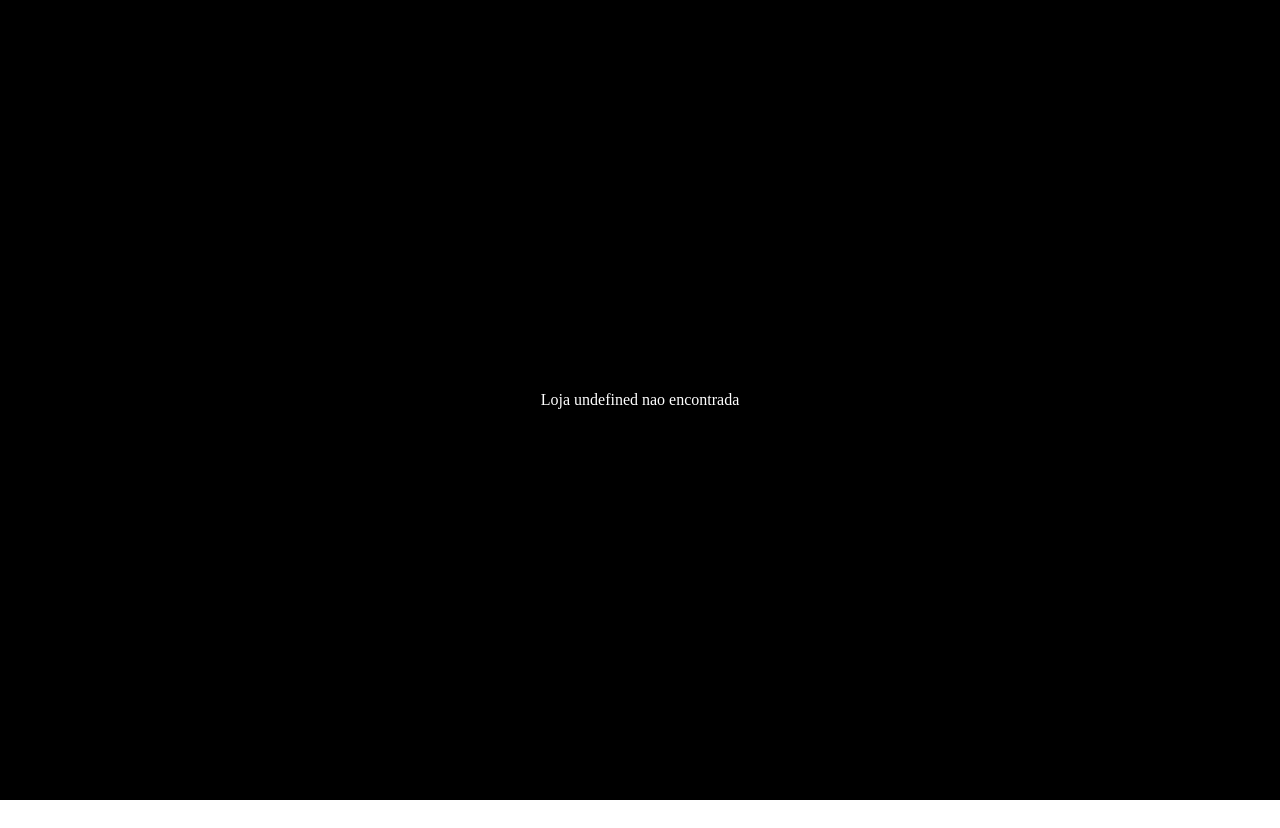
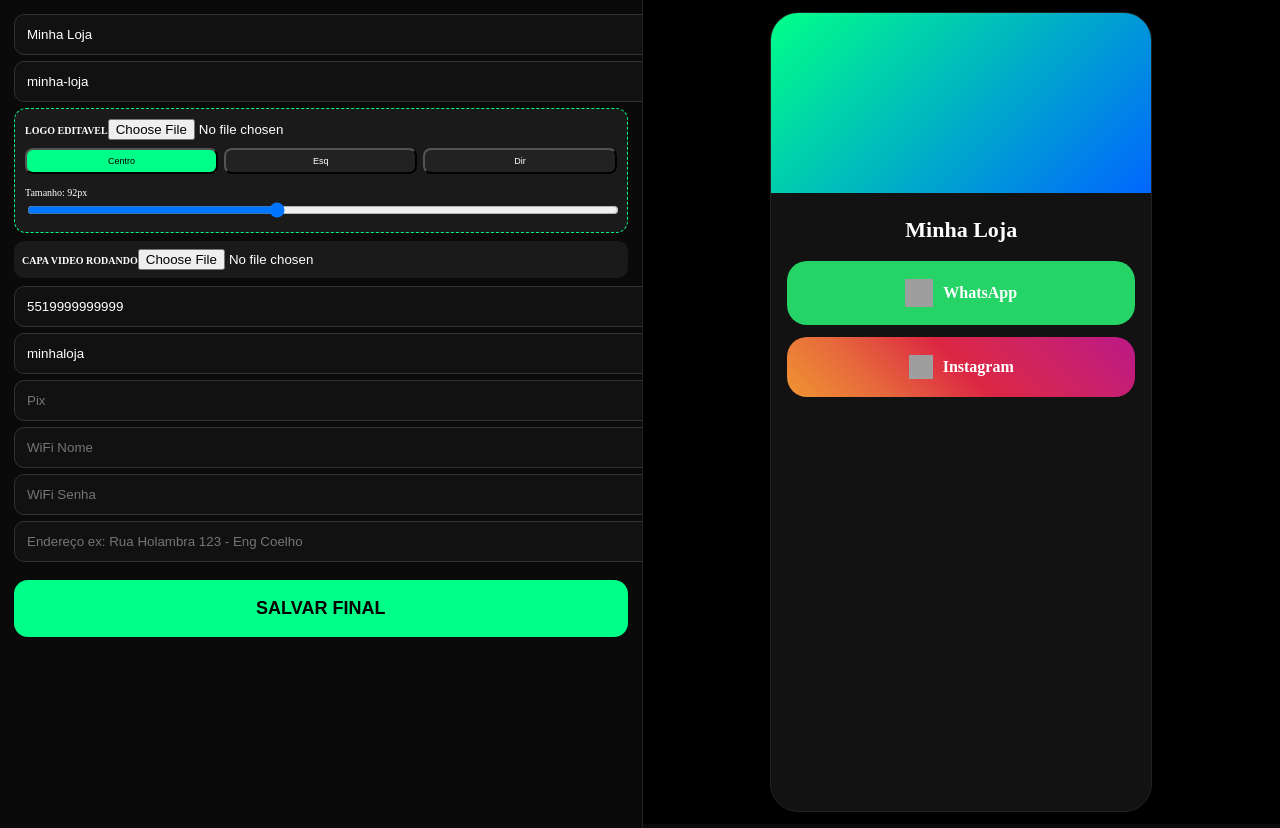
Before and after one commit to josimar2025ribeiro-alt/vision-local, a Next.js app: page /criar in a window 1280 px wide. Before the commit the page ends 800 px from the top, so only its background shows below. Built offline with nearby package versions, Linux system fonts and the light colour scheme; no server answers; the database is empty; grey boxes are pictures that could not be loaded.

Commit message:
Update page.tsx

```diff
--- a/app/criar/page.tsx
+++ b/app/criar/page.tsx
@@ -1,56 +1,89 @@
-export const dynamic = 'force-dynamic'
-export const revalidate = 0
+// @ts-nocheck
+"use client"
+import { useState } from "react"
 import { supabase } from "../../lib/supabase"
 
-function getEmbedUrl(url){
-if(!url){return ""}
-if(url.indexOf("/d/embed")!==-1){return url}
-if(url.indexOf("mid=")!==-1){
-try{
-const mid=url.split("mid=")[1].split("&")[0]
-return "https://www.google.com/maps/d/embed?mid="+mid
-}catch(e){return url}
-}
-if(url.indexOf("/maps/d/")!==-1){
-try{
-const parts=url.split("/maps/d/")
-const id=parts[1].split("/")[0]
-return "https://www.google.com/maps/d/embed?mid="+id
-}catch(e){return url}
-}
-return "https://maps.google.com/maps?q="+encodeURIComponent(url)+"&z=15&output=embed"
+export default function Criar(){
+const [f,setF]=useState({title:"Minha Loja",slug:"minha-loja",logo:"",foto:"",capaTitulo:"Bem Vindo",capaDesc:"Novidades",wpp:"5519999999999",insta:"minhaloja",pix:"",wifi_ssid:"",wifi:"",loc:"",logoSize:92,logoPos:"centro"})
+const [up,setUp]=useState("")
+
+async function upload(file,pasta){
+setUp("Enviando "+file.name)
+const nome=pasta+"/"+Date.now()+"-"+file.name
+const r=await supabase.storage.from("midias").upload(nome,file)
+setUp("")
+if(r.error){alert(r.error.message);return null}
+const u=supabase.storage.from("midias").getPublicUrl(nome).data.publicUrl
+return u
 }
 
-export default async function Page(props:any){
-const slug=decodeURIComponent(props.params.slug).toLowerCase().replace(/[^a-z0-9-]+/g,"-").trim()
-const res=await supabase.from("biosites").select("*").eq("slug", slug).single()
-const data=res.data
-if(!data){return <div style={{minHeight:'100vh',background:'#000',color:'white',display:'flex',alignItems:'center',justifyContent:'center'}}>Loja {slug} nao encontrada</div>}
-const isVideo=data.foto_url&&String(data.foto_url).includes(".mp4")
+async function salvar(){
+const slugFinal=f.slug.toLowerCase().replace(/[^a-z0-9-]+/g,"-").trim()
+if(f.title.length===0){alert("Nome");return}
+setUp("Salvando...")
+const res=await supabase.from("biosites").upsert([{
+title:f.title,slug:slugFinal,whatsapp:f.wpp,instagram:f.insta,
+pix_key:f.pix,wifi_ssid:f.wifi_ssid,wifi_password:f.wifi,
+localizacao:f.loc,logo_url:f.logo,foto_url:f.foto,
+capa_titulo:f.capaTitulo,capa_desc:f.capaDesc,
+logo_pos:f.logoPos,logo_size:f.logoSize
+}],{onConflict:'slug'})
+setUp("")
+if(res.error){alert(res.error.message);return}
+location.href="/"+slugFinal
+}
+
+const inp={padding:'12px',background:'#111',border:'1px solid #333',borderRadius:'10px',color:'white',width:'100%',marginBottom:'6px'} as any
 let pixQr=null
 let wifiQr=null
-if(data.pix_key){pixQr="https://quickchart.io/qr?text="+encodeURIComponent(String(data.pix_key))+"&size=400"}
-if(data.wifi_password){const txt="WIFI:T:WPA;S:"+(data.wifi_ssid||data.title)+";P:"+data.wifi_password+";;";wifiQr="https://quickchart.io/qr?text="+encodeURIComponent(txt)+"&size=400"}
-const logoSize=data.logo_size||92
-const logoPos=data.logo_pos||"centro"
+if(f.pix){pixQr="https://quickchart.io/qr?text="+encodeURIComponent(f.pix)+"&size=300"}
+if(f.wifi){const txt="WIFI:T:WPA;S:"+f.wifi_ssid+";P:"+f.wifi+";;";wifiQr="https://quickchart.io/qr?text="+encodeURIComponent(txt)+"&size=300"}
+const isVideo=f.foto&&f.foto.includes(".mp4")
+const mapsLink=f.loc?"https://www.google.com/maps/search/?api=1&query="+encodeURIComponent(f.loc):""
 
 return(
-<div style={{minHeight:'100vh',background:'#080808',display:'flex',justifyContent:'center',padding:'16px'}}>
-<div style={{width:'100%',maxWidth:'420px',background:'#121212',borderRadius:'28px',overflow:'hidden',border:'1px solid #222'}}>
+<div style={{display:'flex',minHeight:'100vh',background:'#0A0A0A',color:'white'}}>
+<div style={{width:'50%',padding:'14px',borderRight:'1px solid #222',overflowY:'auto',height:'100vh'}}>
+{up? <div style={{background:'#00FF88',color:'black',padding:'8px',borderRadius:'8px',fontWeight:900,marginBottom:'8px'}}>{up}</div> : null}
+<input style={inp} placeholder="Nome loja" value={f.title} onChange={(e)=>{setF({...f,title:e.target.value})}}/>
+<input style={inp} placeholder="Slug" value={f.slug} onChange={(e)=>{setF({...f,slug:e.target.value})}}/>
+<div style={{background:'#1A1A1A',padding:'10px',borderRadius:'12px',border:'1px dashed #00FF88',marginBottom:'8px'}}>
+<b style={{fontSize:'10px'}}>LOGO EDITAVEL</b>
+<input type="file" accept="image/*" onChange={async (e)=>{const file=e.target.files?e.target.files[0]:null;if(file){const u=await upload(file,"logos");if(u){setF({...f,logo:u})}}}}/>
+<div style={{display:'grid',gridTemplateColumns:'1fr 1fr 1fr',gap:'6px',marginTop:'8px'}}>
+<button onClick={()=>{setF({...f,logoPos:"centro"})}} style={{padding:'6px',borderRadius:'8px',background:f.logoPos==="centro"?"#00FF88":"#222",color:f.logoPos==="centro"?"black":"white",fontSize:'9px'}}>Centro</button>
+<button onClick={()=>{setF({...f,logoPos:"esquerda"})}} style={{padding:'6px',borderRadius:'8px',background:f.logoPos==="esquerda"?"#00FF88":"#222",color:f.logoPos==="esquerda"?"black":"white",fontSize:'9px'}}>Esq</button>
+<button onClick={()=>{setF({...f,logoPos:"direita"})}} style={{padding:'6px',borderRadius:'8px',background:f.logoPos==="direita"?"#00FF88":"#222",color:f.logoPos==="direita"?"black":"white",fontSize:'9px'}}>Dir</button>
+</div>
+<div style={{marginTop:'8px'}}><label style={{fontSize:'10px'}}>Tamanho: {f.logoSize}px</label><input type="range" min="50" max="150" value={f.logoSize} onChange={(e)=>{setF({...f,logoSize:parseInt(e.target.value)})}} style={{width:'100%'}}/></div>
+</div>
+<div style={{background:'#1A1A1A',padding:'8px',borderRadius:'10px',marginBottom:'8px'}}>
+<b style={{fontSize:'10px'}}>CAPA VIDEO RODANDO</b>
+<input type="file" accept="image/*,video/*" onChange={async (e)=>{const file=e.target.files?e.target.files[0]:null;if(file){const u=await upload(file,"capas");if(u){setF({...f,foto:u})}}}}/>
+</div>
+<input style={inp} placeholder="WhatsApp" value={f.wpp} onChange={(e)=>{setF({...f,wpp:e.target.value})}}/>
+<input style={inp} placeholder="Instagram" value={f.insta} onChange={(e)=>{setF({...f,insta:e.target.value})}}/>
+<input style={inp} placeholder="Pix" value={f.pix} onChange={(e)=>{setF({...f,pix:e.target.value})}}/>
+<input style={inp} placeholder="WiFi Nome" value={f.wifi_ssid} onChange={(e)=>{setF({...f,wifi_ssid:e.target.value})}}/>
+<input style={inp} placeholder="WiFi Senha" value={f.wifi} onChange={(e)=>{setF({...f,wifi:e.target.value})}}/>
+<input style={inp} placeholder="Endereço ex: Rua Holambra 123 - Eng Coelho" value={f.loc} onChange={(e)=>{setF({...f,loc:e.target.value})}}/>
+{f.loc? <div style={{background:'white',borderRadius:'12px',padding:'12px',marginTop:'8px',textAlign:'center',border:'2px solid #1a73e8'}}><div style={{fontSize:'24px'}}>📍</div><div style={{color:'#1a73e8',fontWeight:900,fontSize:'12px',marginTop:'4px'}}>{f.loc}</div><a href={mapsLink} target="_blank" style={{display:'block',background:'#1a73e8',color:'white',padding:'10px',borderRadius:'10px',fontWeight:900,textDecoration:'none',marginTop:'8px',fontSize:'12px'}}>Abrir no Google Maps</a></div> : null}
+<button onClick={salvar} style={{background:'#00FF88',color:'black',padding:'18px',width:'100%',border:'none',borderRadius:'14px',fontWeight:900,marginTop:'12px',fontSize:'18px'}}>SALVAR FINAL</button>
+</div>
+
+<div style={{width:'50%',background:'#000',display:'flex',justifyContent:'center',padding:'12px',overflowY:'auto',height:'100vh'}}>
+<div style={{width:'380px',background:'#121212',borderRadius:'28px',overflow:'hidden',border:'1px solid #222'}}>
 <div style={{position:'relative'}}>
-{data.foto_url? (isVideo? <video src={data.foto_url} autoPlay muted loop playsInline style={{width:'100%',height:'360px',objectFit:'cover'}}/> : <div style={{height:'360px',backgroundImage:"url("+data.foto_url+")",backgroundSize:'cover',backgroundPosition:'center'}}/>) : <div style={{height:'180px',background:'linear-gradient(135deg,#00FF88,#0066FF)'}}/>}
-{data.logo_url? <img src={data.logo_url} style={{width:logoSize,height:logoSize,borderRadius:'50%',border:'4px solid #121212',background:'white',display:'block',position:'relative',zIndex:5,margin:logoPos==="esquerda"?'-46px 0 0 16px':logoPos==="direita"?'-46px 16px 0 auto':'-46px auto 0'}} alt="logo"/> : null}
+{f.foto? (isVideo? <video src={f.foto} autoPlay muted loop playsInline style={{width:'100%',height:'320px',objectFit:'cover'}}/> : <div style={{height:'320px',backgroundImage:"url("+f.foto+")",backgroundSize:'cover',backgroundPosition:'center'}}/>) : <div style={{height:'180px',background:'linear-gradient(135deg,#00FF88,#0066FF)'}}/>}
+{f.logo? <img src={f.logo} style={{width:f.logoSize,height:f.logoSize,borderRadius:'50%',border:'4px solid #121212',background:'white',display:'block',position:'relative',zIndex:5,margin:f.logoPos==="esquerda"?'-46px 0 0 16px':f.logoPos==="direita"?'-46px 16px 0 auto':'-46px auto 0'}} alt="logo"/> : null}
 </div>
-<div style={{padding:'20px',textAlign:'center'}}>
-<h1 style={{color:'white',fontWeight:900,fontSize:'24px',marginTop:'10px'}}>{data.title}</h1>
-<div style={{marginTop:'20px',display:'flex',flexDirection:'column',gap:'14px'}}>
-{data.whatsapp? <a href={"https://wa.me/"+String(data.whatsapp).replace(/\D/g,'')} style={{background:'#25D366',padding:'18px',borderRadius:'20px',display:'flex',alignItems:'center',justifyContent:'center',gap:'10px',textDecoration:'none'}}><img src="https://upload.wikimedia.org/wikipedia/commons/6/6b/WhatsApp.svg" style={{width:'28px',height:'28px'}} alt="wa"/><span style={{fontWeight:900,color:'white',fontSize:'16px'}}>WhatsApp</span></a> : null}
-{data.instagram? <a href={"https://instagram.com/"+String(data.instagram).replace('@','')} style={{background:'linear-gradient(45deg,#f09433,#e6683c,#dc2743,#cc2366,#bc1888)',padding:'18px',borderRadius:'20px',display:'flex',alignItems:'center',justifyContent:'center',gap:'10px',textDecoration:'none'}}><img src="https://upload.wikimedia.org/wikipedia/commons/a/a5/Instagram_icon.png" style={{width:'24px',height:'24px'}} alt="insta"/><span style={{fontWeight:900,color:'white'}}>Instagram</span></a> : null}
-<div style={{display:'grid',gridTemplateColumns:'1fr 1fr',gap:'12px'}}>
-{pixQr? <div style={{background:'white',padding:'16px',borderRadius:'20px',border:'3px solid #00E676'}}><div style={{color:'black',fontWeight:900,fontSize:'11px'}}>PIX QR CODE</div><img src={pixQr} style={{width:'100%',marginTop:'8px'}} alt="pix"/><div style={{color:'black',fontSize:'10px',background:'#E0FFE0',padding:'6px',borderRadius:'6px',marginTop:'6px',wordBreak:'break-all'}}>{data.pix_key}</div></div> : null}
-{wifiQr? <div style={{background:'white',padding:'16px',borderRadius:'20px',border:'3px solid #FF9500'}}><div style={{color:'black',fontWeight:900,fontSize:'11px'}}>WIFI QR CODE</div><img src={wifiQr} style={{width:'100%',marginTop:'8px'}} alt="wifi"/><div style={{background:'#FFF3E0',padding:'8px',borderRadius:'8px',marginTop:'8px'}}><div style={{color:'black',fontSize:'11px'}}>Rede: <b>{data.wifi_ssid||data.title}</b></div><div style={{color:'black',fontWeight:900}}>Senha: {data.wifi_password}</div></div></div> : null}
+<div style={{padding:'16px',textAlign:'center'}}>
+<h2 style={{color:'white',fontWeight:900,fontSize:'22px',marginTop:'8px'}}>{f.title}</h2>
+<div style={{marginTop:'18px',display:'flex',flexDirection:'column',gap:'12px'}}>
+{f.wpp? <div style={{background:'#25D366',padding:'18px',borderRadius:'20px',display:'flex',alignItems:'center',justifyContent:'center',gap:'10px'}}><img src="https://upload.wikimedia.org/wikipedia/commons/6/6b/WhatsApp.svg" style={{width:'28px',height:'28px'}} alt="wa"/><span style={{fontWeight:900,color:'white'}}>WhatsApp</span></div> : null}
+{f.insta? <div style={{background:'linear-gradient(45deg,#f09433,#e6683c,#dc2743,#cc2366,#bc1888)',padding:'18px',borderRadius:'20px',display:'flex',alignItems:'center',justifyContent:'center',gap:'10px'}}><img src="https://upload.wikimedia.org/wikipedia/commons/a/a5/Instagram_icon.png" style={{width:'24px',height:'24px'}} alt="insta"/><span style={{fontWeight:900,color:'white'}}>Instagram</span></div> : null}
+{f.loc? <div style={{background:'white',borderRadius:'16px',padding:'12px',textAlign:'center'}}><div style={{fontSize:'20px'}}>📍</div><div style={{color:'#1a73e8',fontWeight:900,fontSize:'11px'}}>{f.loc}</div><div style={{background:'#1a73e8',color:'white',padding:'10px',borderRadius:'10px',marginTop:'8px',fontWeight:900,fontSize:'12px'}}>Abrir no Google Maps</div></div> : null}
 </div>
-{data.localizacao? <div style={{background:'white',borderRadius:'20px',overflow:'hidden',border:'2px solid #1a73e8'}}><div style={{padding:'10px',fontWeight:900,color:'#1a73e8',fontSize:'12px'}}>Localização no Maps</div><iframe src={getEmbedUrl(data.localizacao)} style={{width:'100%',height:'220px',border:'none'}} loading="lazy" allowFullScreen title="maps"/><a href={data.localizacao} target="_blank" style={{display:'block',padding:'12px',fontWeight:900,color:'#1a73e8',textDecoration:'none',background:'#E8F0FE',textAlign:'center'}}>Abrir no Google Maps</a></div> : null}
 </div>
 </div>
 </div>
```
